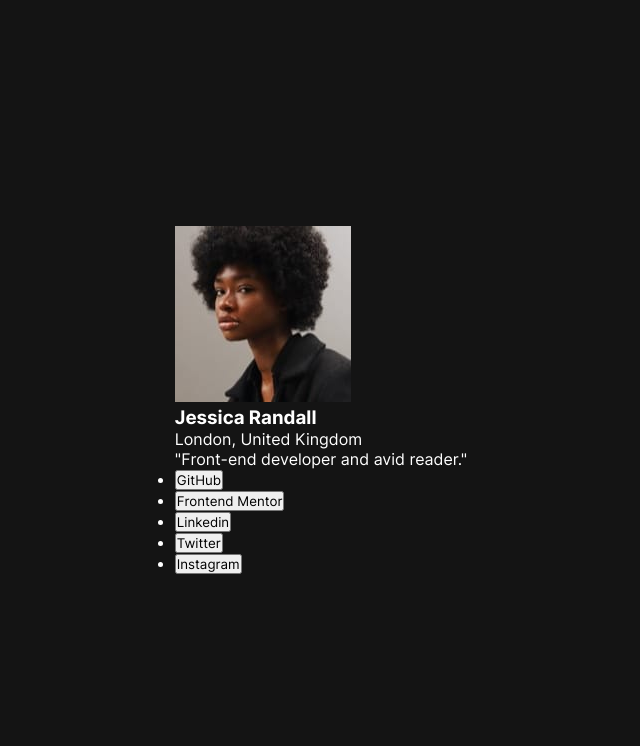
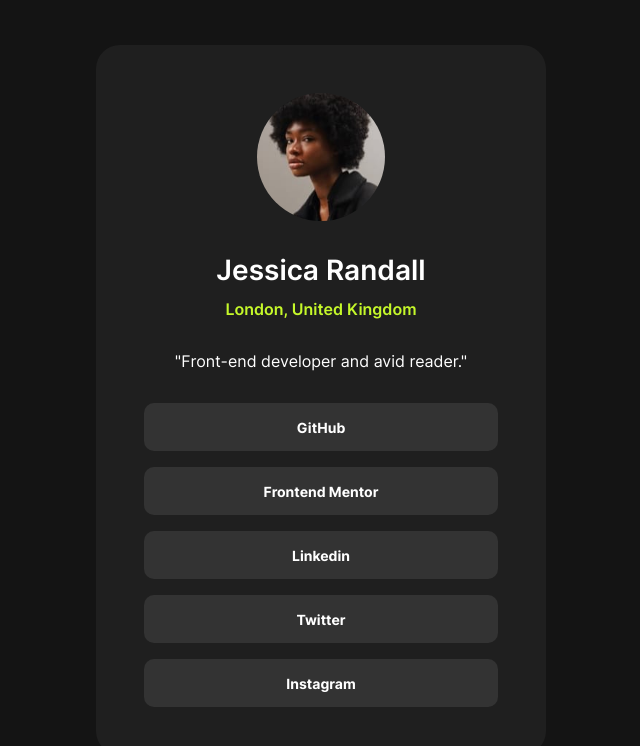
Before and after one commit to lucarl07/projeto-front-end, a React (Vite) app in the folder social-links-profile-main/: page / in a window 1280 px wide. Shown: the top 746 px of the page, without its empty margins (319-959 px from the left). Built offline with nearby package versions, Linux system fonts and the light colour scheme.

Commit message:
Finalizar a estilização do projeto ./social-links-profile-main/

```diff
--- a/social-links-profile-main/src/app/App.css
+++ b/social-links-profile-main/src/app/App.css
@@ -1 +1,72 @@
 /** APP STYLESHEET **/
+
+/* * { border: 1px solid rgb(119, 54, 54); } html, body { border: none; } */
+
+.float {
+    display: flex;
+    flex-direction: column;
+    align-items: center;
+    padding: 3rem;
+    width: 450px;
+    gap: 2rem;
+    background-color: var(--Dark-Grey);
+    border-radius: 24px;
+}
+
+.personInfo {
+    display: inherit;
+    flex-direction: inherit;
+    align-items: center;
+    width: 100%;
+    gap: 2rem;
+}
+.personInfo img {
+    width: 128px;
+    border-radius: 64px;
+}
+.personInfo article {
+    display: inherit;
+    flex-direction: inherit;
+    gap: .75rem;
+    text-align: center;
+}
+.personInfo article h1 {
+    font-weight: 600;
+    font-size: 1.75rem;
+}
+.personInfo article p {
+    font-weight: 600;
+    color: var(--Green);
+}
+
+.socialMedia {
+    align-items: center;
+    width: 100%;
+    gap: 2rem;
+}
+.socialMedia .btnList {
+    display: flex;
+    flex-direction: column;
+    gap: 1rem;
+    list-style-type: none;
+}
+.socialMedia .btnList .btn {
+    width: 100%;
+    height: 3rem;
+    background-color: var(--Grey);
+    border: none;
+    border-radius: 10px;
+    font-weight: 700;
+    font-size: 14px;
+    cursor: pointer;
+}
+.socialMedia .btnList .btn a {
+    text-decoration: none;
+    color: var(--White);
+}
+.socialMedia .btnList .btn:hover {
+    background-color: var(--Green);
+}
+.socialMedia .btnList .btn:hover a {
+    color: var(--Grey);
+}
--- a/social-links-profile-main/src/app/App.jsx
+++ b/social-links-profile-main/src/app/App.jsx
@@ -11,7 +11,7 @@ import imgAvatar from '../assets/images/avatar-jessica.jpeg'
 
 const PersonInfo = (props) => {
     return (
-        <div>
+        <div className='personInfo'>
             <img src={props.photo} alt="Foto de perfil do(a) usuário(a)" />
             <article>
                 <h1>{props.fullName}</h1>
@@ -21,29 +21,45 @@ const PersonInfo = (props) => {
     );
 }
 
-const SocialMedia = (props) => {
+const Quote = (props) => {
     return (
-        <>
-            <p>&quot;{props.quote}&quot;</p>
+        <p className='quote'>
+            &quot;{props.quote}&quot;
+        </p>
+    );
+}
 
+const AnchorButton = (props) => {
+    return (
+        <button className='btn'>
+            <a href={props.href}>
+                {props.name}
+            </a>
+        </button>
+    );
+}
+
+const SocialMedia = () => {
+    return (
+        <div className='socialMedia'>
             <ul className='btnList'>
                 <li className='listItem'>
-                    <button className='btn'>GitHub</button>
+                    <AnchorButton name='GitHub' href='' />
                 </li>
                 <li className='listItem'>
-                    <button className='btn'>Frontend Mentor</button>
+                    <AnchorButton name='Frontend Mentor' href='' />
                 </li>
                 <li className='listItem'>
-                    <button className='btn'>Linkedin</button>
+                    <AnchorButton name='Linkedin' href='' />
                 </li>
                 <li className='listItem'>
-                    <button className='btn'>Twitter</button>
+                    <AnchorButton name='Twitter' href='' />
                 </li>
                 <li className='listItem'>
-                    <button className='btn'>Instagram</button>
+                    <AnchorButton name='Instagram' href='' />
                 </li>
             </ul>
-        </>
+        </div>
     );
 }
 
@@ -52,7 +68,8 @@ const App = () => {
     return (
         <section className='float'>
             <PersonInfo fullName="Jessica Randall" location="London, United Kingdom" photo={imgAvatar} />
-            <SocialMedia quote="Front-end developer and avid reader." />
+            <Quote quote="Front-end developer and avid reader." />
+            <SocialMedia />
         </section>
     );
 }
```
